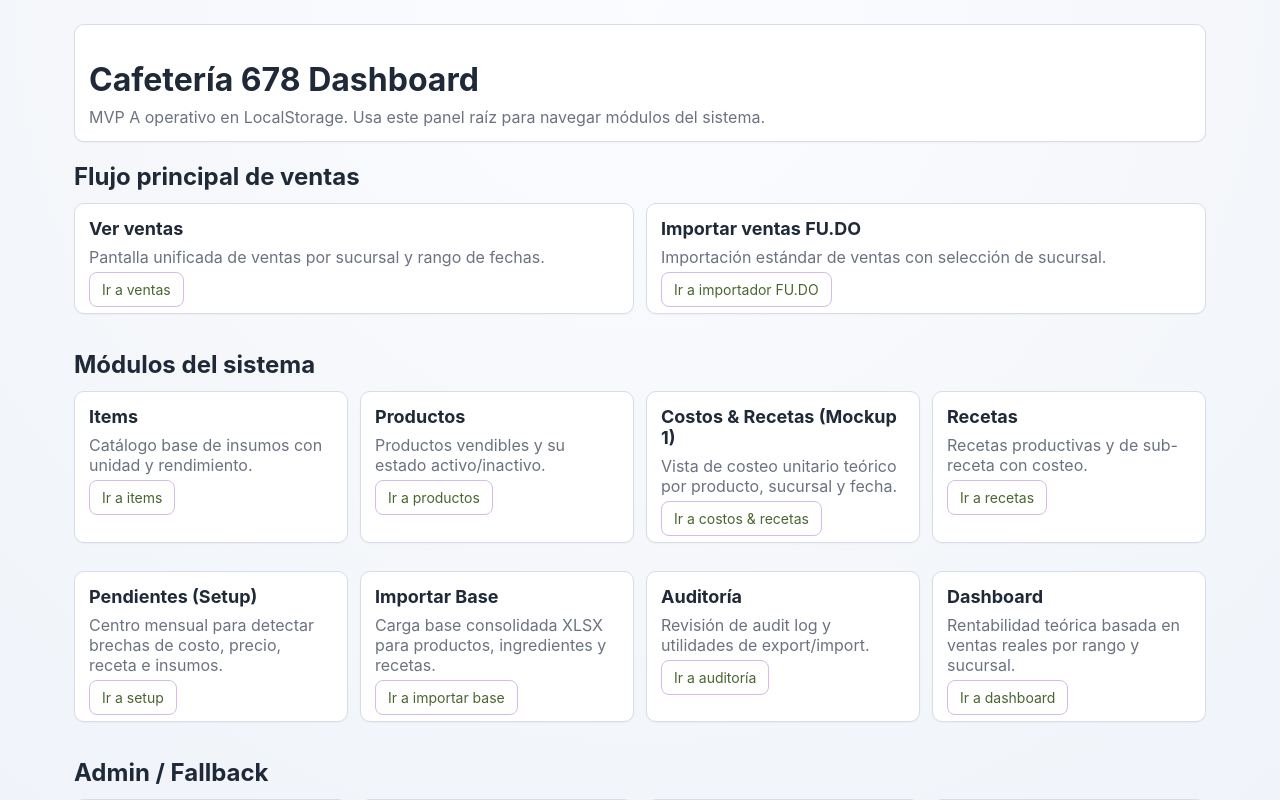
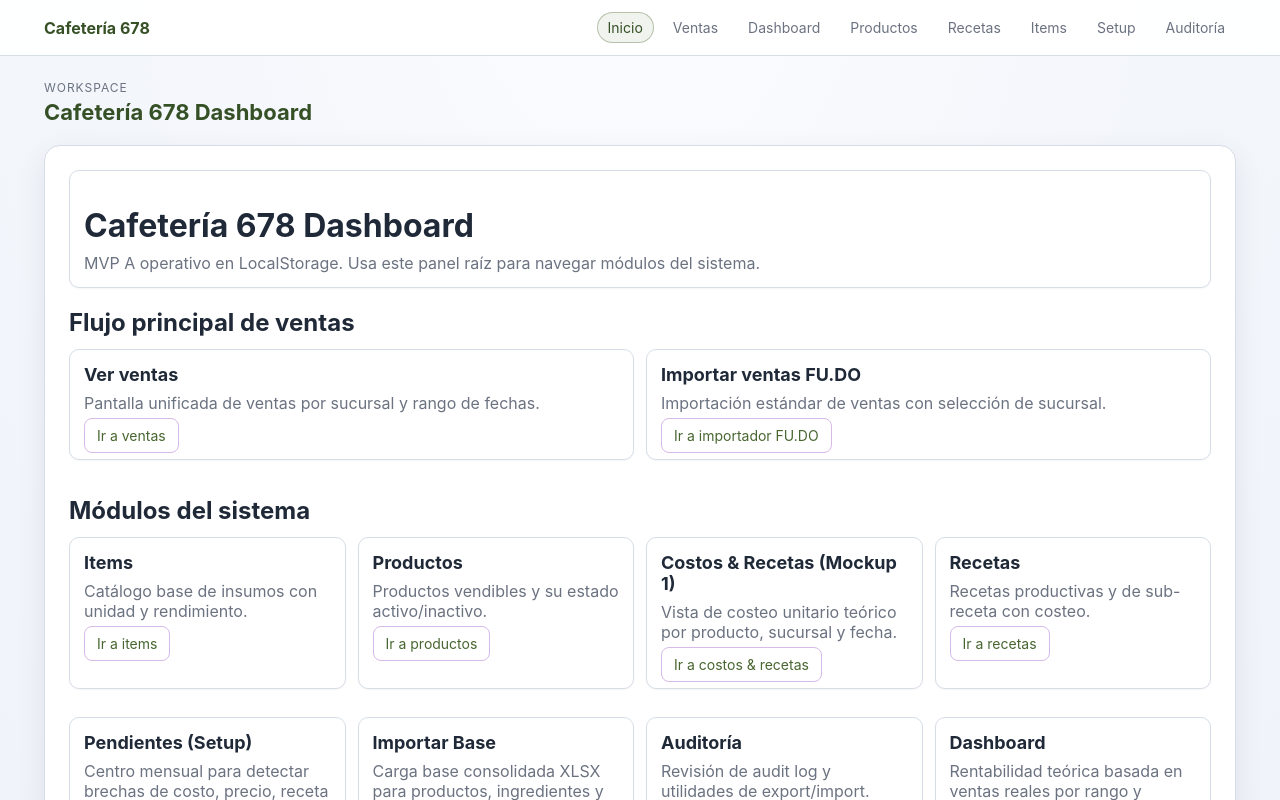
Before and after one commit to NicoChapiro/cafeteria-678-dashboard, a Next.js app: page / in a window 1280 px wide. Shown: the top 800 px of the page. Built offline with nearby package versions, Linux system fonts and the light colour scheme.

Commit message:
chore(styles): normalize globals root selector formatting

```diff
--- a/app/globals.css
+++ b/app/globals.css
@@ -1,10 +1,13 @@
+@import '../src/styles/tokens.css';
+@import '../src/styles/dashboard.css';
+
 :root {
-  --brand-green: #486630;
-  --brand-orange: #f49022;
-  --brand-yellow: #ffcd50;
-  --brand-lilac: #d6bae8;
+  --brand-green: var(--color-brand-600);
+  --brand-orange: var(--color-accent-500);
+  --brand-yellow: var(--color-accent-300);
+  --brand-lilac: var(--color-lilac-300);
 
-  --text-on-dark: #ffffff;
+  --text-on-dark: var(--color-text-on-brand);
   --border-soft: #e5e7eb;
   --bg-soft: #f8fafc;
 
@@ -13,19 +16,20 @@
   --status-info: var(--brand-lilac);
   --status-error: #b00020;
 
-  --bg: #f6f8fb;
-  --text: #1f2937;
-  --muted: #6b7280;
-  --card: #ffffff;
-  --border: #d7dde7;
+  --bg: var(--color-surface);
+  --text: var(--color-text);
+  --muted: var(--color-text-muted);
+  --card: var(--color-surface-elevated);
+  --border: var(--color-border);
   --primary: var(--brand-green);
-  --primary-hover: #3f5a2a;
+  --primary-hover: var(--color-brand-700);
 }
 
 * { box-sizing: border-box; }
-html, body { margin: 0; padding: 0; }
+html, body { margin: 0; padding: 0; min-height: 100%; }
 body.appBody {
   background: radial-gradient(circle at top, #fbfcff 0%, var(--bg) 40%, #eef2f9 100%);
+  min-height: 100vh;
   color: var(--text);
   font-family: Inter, ui-sans-serif, system-ui, -apple-system, Segoe UI, Roboto, sans-serif;
 }
@@ -37,7 +41,7 @@ a:hover { color: var(--brand-orange); }
 .container {
   max-width: 1180px;
   margin: 0 auto;
-  padding: 24px;
+  padding: var(--space-6);
 }
 
 .grid {
--- a/app/layout.tsx
+++ b/app/layout.tsx
@@ -1,5 +1,8 @@
+import type { Metadata } from 'next';
+
+import AppShell from '@/src/components/app/AppShell';
+
 import './globals.css';
-import type { Metadata } from 'next';
 
 export const metadata: Metadata = {
   title: 'Cafetería 678 Dashboard',
@@ -13,7 +16,9 @@ export default function RootLayout({
 }>) {
   return (
     <html lang="es">
-      <body className="appBody"><div className="container">{children}</div></body>
+      <body className="appBody">
+        <AppShell>{children}</AppShell>
+      </body>
     </html>
   );
 }
--- /dev/null
+++ b/src/components/app/AppShell.tsx
@@ -0,0 +1,19 @@
+import type { ReactNode } from 'react';
+
+import TopNav from './TopNav';
+import WorkspaceHeader from './WorkspaceHeader';
+
+type AppShellProps = {
+  children: ReactNode;
+};
+
+export default function AppShell({ children }: AppShellProps) {
+  return (
+    <div className="dashboardShell">
+      <TopNav />
+      <WorkspaceHeader>
+        <main className="dashboardShell__main">{children}</main>
+      </WorkspaceHeader>
+    </div>
+  );
+}
--- /dev/null
+++ b/src/components/app/TopNav.tsx
@@ -0,0 +1,53 @@
+'use client';
+
+import Link from 'next/link';
+import { usePathname } from 'next/navigation';
+
+type NavItem = {
+  label: string;
+  href: string;
+};
+
+const NAV_ITEMS: NavItem[] = [
+  { label: 'Inicio', href: '/' },
+  { label: 'Ventas', href: '/sales' },
+  { label: 'Dashboard', href: '/dashboard' },
+  { label: 'Productos', href: '/products' },
+  { label: 'Recetas', href: '/recipes' },
+  { label: 'Items', href: '/items' },
+  { label: 'Setup', href: '/setup' },
+  { label: 'Auditoría', href: '/audit' },
+];
+
+function isItemActive(pathname: string, href: string): boolean {
+  if (href === '/') {
+    return pathname === '/';
+  }
+
+  return pathname === href || pathname.startsWith(`${href}/`);
+}
+
+export default function TopNav() {
+  const pathname = usePathname();
+
+  return (
+    <header className="topNav" role="banner">
+      <div className="topNav__inner">
+        <Link href="/" className="topNav__brand" aria-label="Cafetería 678 Dashboard - Inicio">
+          Cafetería 678
+        </Link>
+        <nav className="topNav__menu" aria-label="Navegación principal">
+          {NAV_ITEMS.map((item) => (
+            <Link
+              key={item.href}
+              href={item.href}
+              className={`topNav__item ${isItemActive(pathname, item.href) ? 'topNav__item--active' : ''}`}
+            >
+              {item.label}
+            </Link>
+          ))}
+        </nav>
+      </div>
+    </header>
+  );
+}
--- /dev/null
+++ b/src/components/app/WorkspaceHeader.tsx
@@ -0,0 +1,17 @@
+import type { ReactNode } from 'react';
+
+type WorkspaceHeaderProps = {
+  children: ReactNode;
+};
+
+export default function WorkspaceHeader({ children }: WorkspaceHeaderProps) {
+  return (
+    <div className="workspaceShell">
+      <div className="workspaceShell__header">
+        <p className="workspaceShell__eyebrow">Workspace</p>
+        <h2 className="workspaceShell__title">Cafetería 678 Dashboard</h2>
+      </div>
+      <div className="workspaceShell__content">{children}</div>
+    </div>
+  );
+}
--- /dev/null
+++ b/src/styles/dashboard.css
@@ -0,0 +1,90 @@
+.dashboardShell {
+  min-height: 100vh;
+}
+
+.topNav {
+  position: sticky;
+  top: 0;
+  z-index: 20;
+  border-bottom: 1px solid var(--color-border);
+  background: rgba(255, 255, 255, 0.92);
+  backdrop-filter: blur(8px);
+}
+
+.topNav__inner {
+  max-width: 1240px;
+  margin: 0 auto;
+  padding: var(--space-3) var(--space-6);
+  display: flex;
+  align-items: center;
+  justify-content: space-between;
+  gap: var(--space-4);
+}
+
+.topNav__brand {
+  font-weight: 700;
+  color: var(--color-brand-700);
+}
+
+.topNav__menu {
+  display: flex;
+  align-items: center;
+  gap: var(--space-2);
+  flex-wrap: wrap;
+}
+
+.topNav__item {
+  color: var(--color-text-muted);
+  border-radius: var(--radius-pill);
+  padding: 6px 10px;
+  font-size: 14px;
+  border: 1px solid transparent;
+}
+
+.topNav__item:hover {
+  text-decoration: none;
+  color: var(--color-brand-700);
+  background: var(--color-surface-muted);
+}
+
+.topNav__item--active {
+  color: var(--color-brand-700);
+  border-color: rgba(72, 102, 48, 0.35);
+  background: rgba(72, 102, 48, 0.08);
+}
+
+.workspaceShell {
+  max-width: 1240px;
+  margin: 0 auto;
+  padding: var(--space-6);
+}
+
+.workspaceShell__header {
+  margin-bottom: var(--space-5);
+}
+
+.workspaceShell__eyebrow {
+  margin: 0;
+  font-size: 12px;
+  text-transform: uppercase;
+  letter-spacing: 0.08em;
+  color: var(--color-text-muted);
+}
+
+.workspaceShell__title {
+  margin: var(--space-1) 0 0;
+  font-size: 22px;
+  color: var(--color-brand-700);
+}
+
+.workspaceShell__content {
+  border: 1px solid var(--color-border);
+  border-radius: var(--radius-lg);
+  box-shadow: var(--shadow-md);
+  background: var(--color-surface-elevated);
+  padding: var(--space-6);
+}
+
+.dashboardShell__main {
+  width: 100%;
+}
--- /dev/null
+++ b/src/styles/tokens.css
@@ -0,0 +1,34 @@
+:root {
+  --color-brand-700: #365026;
+  --color-brand-600: #486630;
+  --color-brand-500: #5a7c3d;
+  --color-accent-500: #f49022;
+  --color-accent-300: #ffcd50;
+  --color-lilac-300: #d6bae8;
+
+  --color-surface: #f3f6fb;
+  --color-surface-elevated: #ffffff;
+  --color-surface-muted: #eef2f8;
+  --color-border: #d7dde7;
+  --color-border-strong: #c5cfdd;
+
+  --color-text: #1f2937;
+  --color-text-muted: #6b7280;
+  --color-text-on-brand: #ffffff;
+
+  --radius-sm: 8px;
+  --radius-md: 12px;
+  --radius-lg: 16px;
+  --radius-pill: 999px;
+
+  --shadow-sm: 0 1px 2px rgba(15, 23, 42, 0.04);
+  --shadow-md: 0 10px 30px rgba(15, 23, 42, 0.08);
+
+  --space-1: 4px;
+  --space-2: 8px;
+  --space-3: 12px;
+  --space-4: 16px;
+  --space-5: 20px;
+  --space-6: 24px;
+  --space-8: 32px;
+}
```
